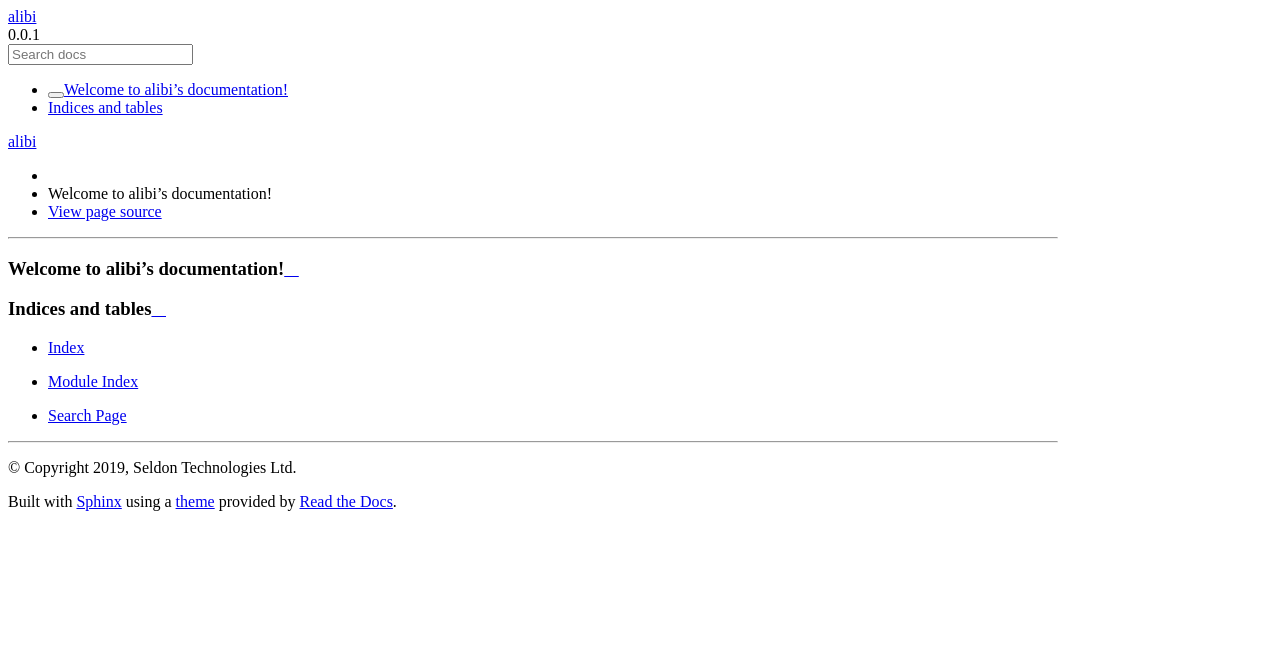
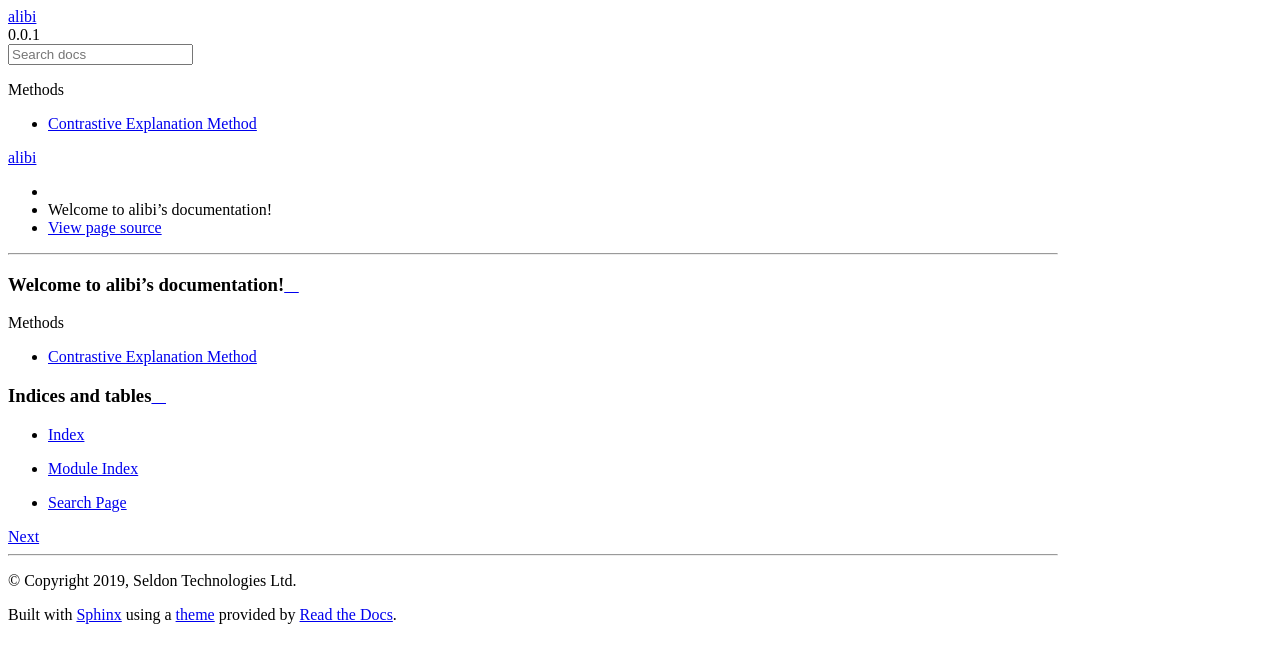
Before and after one commit to SeldonIO/alibi, a Sphinx documentation site: the page built from doc/source/index.rst, in a window 1280 px wide. Shown: the top 663 px of the page. Built offline with Sphinx 7.4.7 and the Read the Docs theme 2.0.0, drawn with Linux system fonts in a browser that asks for light colours; pages that are not in the unit, such as notebooks, are missing from menus.

Commit message:
add cem doc

```diff
--- a/doc/source/index.rst
+++ b/doc/source/index.rst
@@ -5,6 +5,12 @@
 
 Welcome to alibi's documentation!
 =================================
+
+.. toctree::
+   :maxdepth: 1
+   :caption: Methods
+
+   methods/CEM.ipynb
 
 .. toctree::
    :maxdepth: 1
```
Also changed, not shown: doc/source/methods/CEM.ipynb (added), doc/source/methods/mnist_orig.png (added), doc/source/methods/mnist_pn.png (added), doc/source/methods/mnist_pp.png (added).
